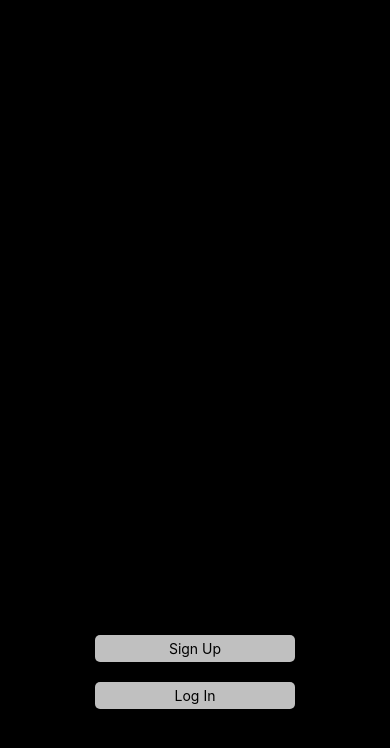
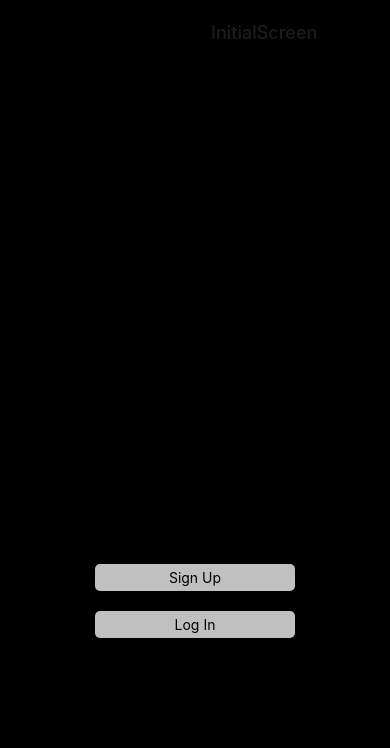
Before and after one commit to krezket/DigitalMarket, a React Native app: screen / in a window 390 px wide. Shown: the top 748 px of the page. Built offline with nearby package versions, Linux system fonts and the light colour scheme.

Commit message:
added stacks, created styles folder

```diff
--- a/App.js
+++ b/App.js
@@ -1,19 +1,28 @@
 import React, { useState, useEffect } from "react";
-import { View, ActivityIndicator, StyleSheet } from "react-native";
-import { NavigationContainer } from "@react-navigation/native";
+import { SafeAreaView, ActivityIndicator, StyleSheet } from "react-native";
 import Tabs from "./src/components/Tabs";
 import InitialScreen from "./src/screens/InitialScreens/InitialScreen";
+import Signin from "./src/screens/InitialScreens/Signin";
+import { NavigationContainer } from "@react-navigation/native";
+import { createNativeStackNavigator } from "@react-navigation/native-stack";
+
+const Stack = createNativeStackNavigator();
 
 const App = () => {
+    const { container } = styles;
     const [token, setToken] = useState(null);
 
     if (token === null) {
         return (
-            <NavigationContainer>
-                <View style={styles.container}>
-                    <InitialScreen />
-                </View>
-            </NavigationContainer>
+            <SafeAreaView style={container}>
+                <NavigationContainer style={container} >
+                    <Stack.Navigator>
+                        <Stack.Screen name="InitialScreen" component={InitialScreen} />
+                        <Stack.Screen name="Signin" component={Signin} />
+
+                    </Stack.Navigator>
+                </NavigationContainer>
+            </SafeAreaView>
         );
     }
 
--- a/package.json
+++ b/package.json
@@ -13,6 +13,7 @@
     "@expo/metro-runtime": "~3.1.3",
     "@react-navigation/bottom-tabs": "^6.5.20",
     "@react-navigation/native": "^6.1.17",
+    "@react-navigation/native-stack": "^6.9.26",
     "expo": "~50.0.14",
     "expo-location": "~16.5.5",
     "expo-status-bar": "~1.11.1",
--- a/src/components/Button.js
+++ b/src/components/Button.js
@@ -9,9 +9,9 @@ const Button = (props) => {
 
     const handleSignUp = (text) => {
         if (text === "Sign Up") {
-            navigation.navigate({Signin});
+            navigation.navigate('Signin');
         } else if (text === "Log In") {
-            navigation.navigate({Login});
+            navigation.navigate('Login');
         }
 
         console.log(`Button with text ${text} has been pressed!`);
```
Also changed, not shown: src/styles/AppStyles.js (added), 1 other file (tests, documents, lock files or other folders).
